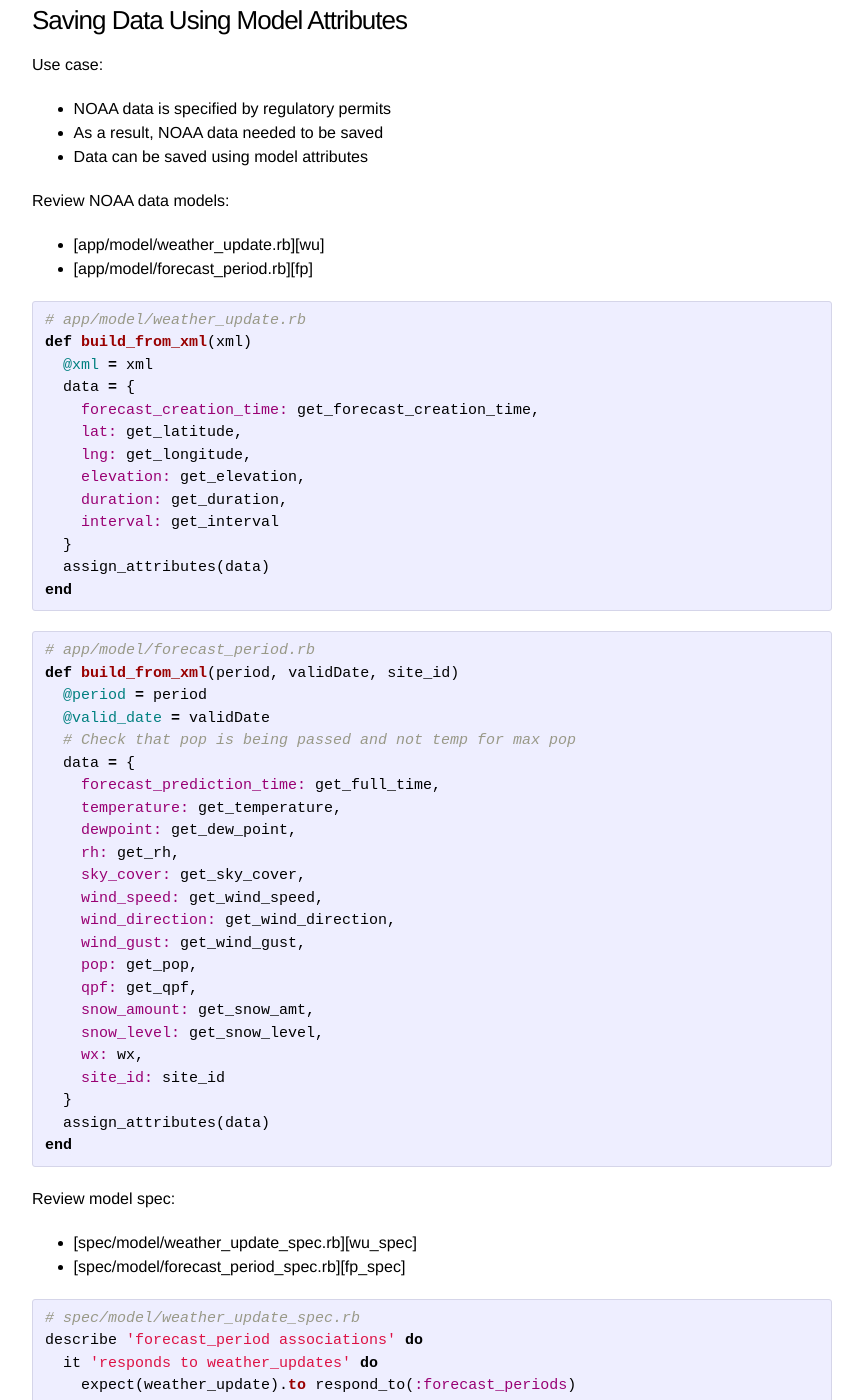
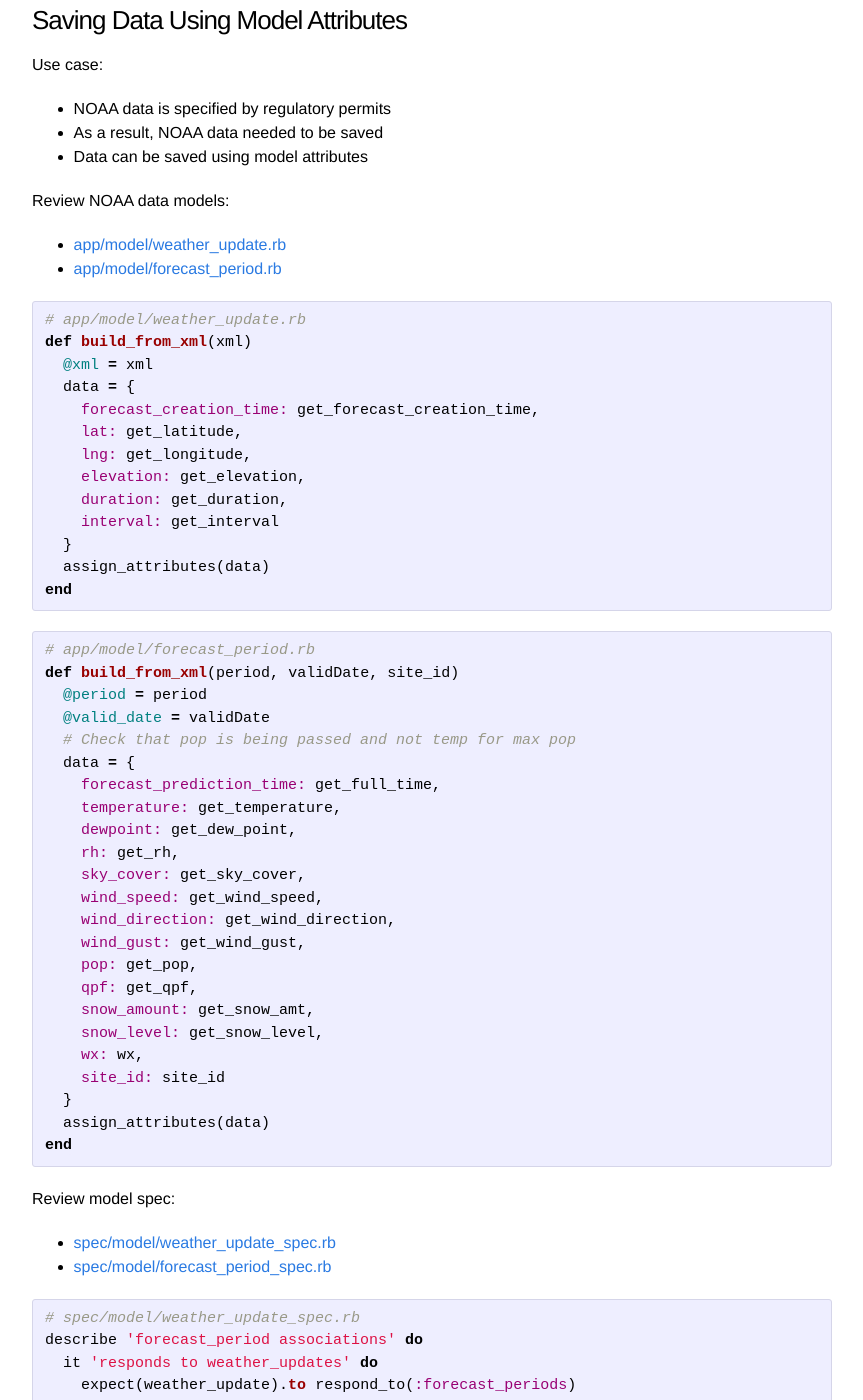
Before and after one commit to stormsavvy/stormsavvy.github.io, a Jekyll site: the page built from _posts/2014-11-20-east-bay-rails-meetup.markdown, in a window 1280 px wide and 1400 px high, scrolled down 3277 px. Shown: the whole window, without its empty margins (208-1071 px from the left). Built offline with Jekyll 4.4.1, drawn with Linux system fonts in a browser that asks for light colours; part of the change alters nothing that is shown.

```diff
--- a/_posts/2014-11-20-east-bay-rails-meetup.markdown
+++ b/_posts/2014-11-20-east-bay-rails-meetup.markdown
@@ -366,5 +366,9 @@ end
 [dd]: http://code.daviddoolin.com/
 [ab]: http://www.adambarber.tv/
 [un]: http://unirest.io/
-[weather_update]: https://github.com/kharma/kharma.github.io/blob/master/ebr_files/weather_update.rb
-[weather_period]: https://github.com/kharma/kharma.github.io/blob/master/ebr_files/forecast_period.rb
+[wu]: https://github.com/kharma/kharma.github.io/blob/master/ebr_files/weather_update.rb
+[fp]: https://github.com/kharma/kharma.github.io/blob/master/ebr_files/forecast_period.rb
+[wu_spec]: https://github.com/kharma/kharma.github.io/blob/master/ebr_files/weather_update_spec.rb
+[fp_spec]: https://github.com/kharma/kharma.github.io/blob/master/ebr_files/forecast_period_spec.rb
+[nf]:
+[nf_spec]:
```
